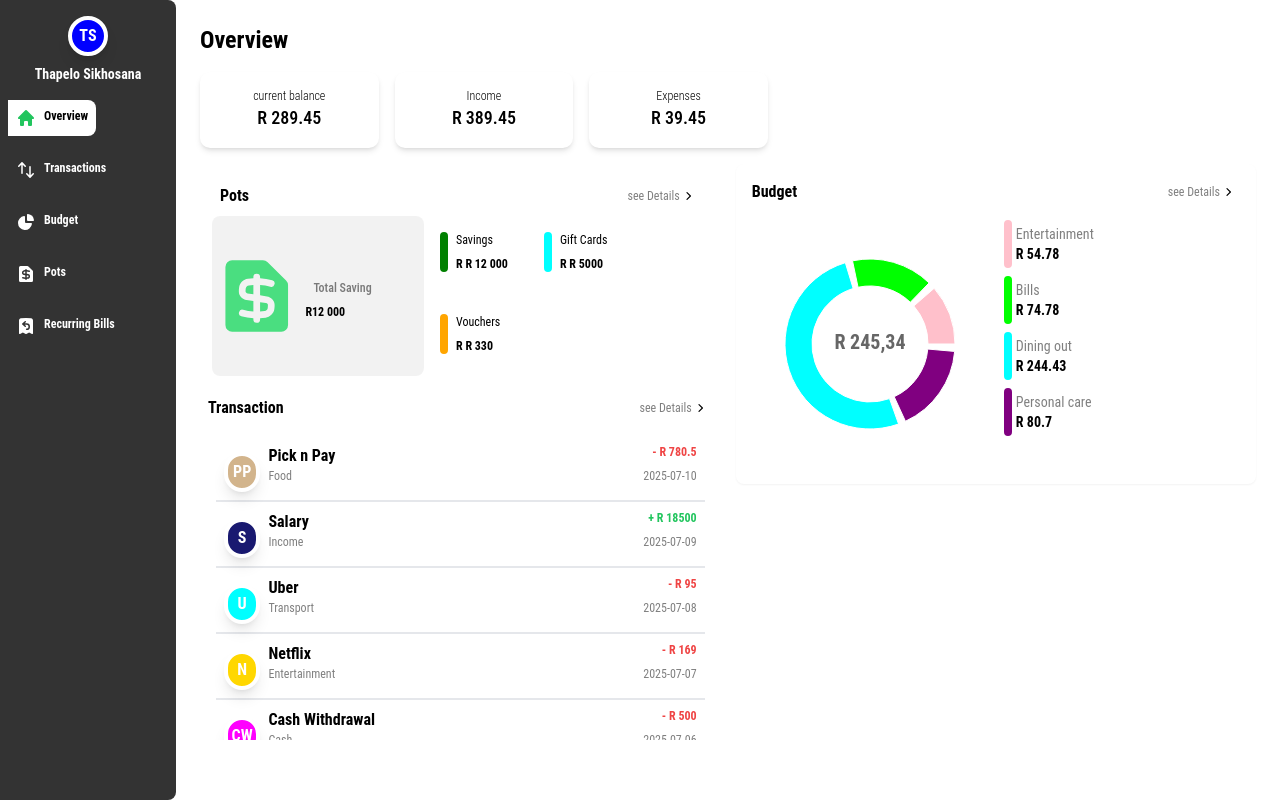
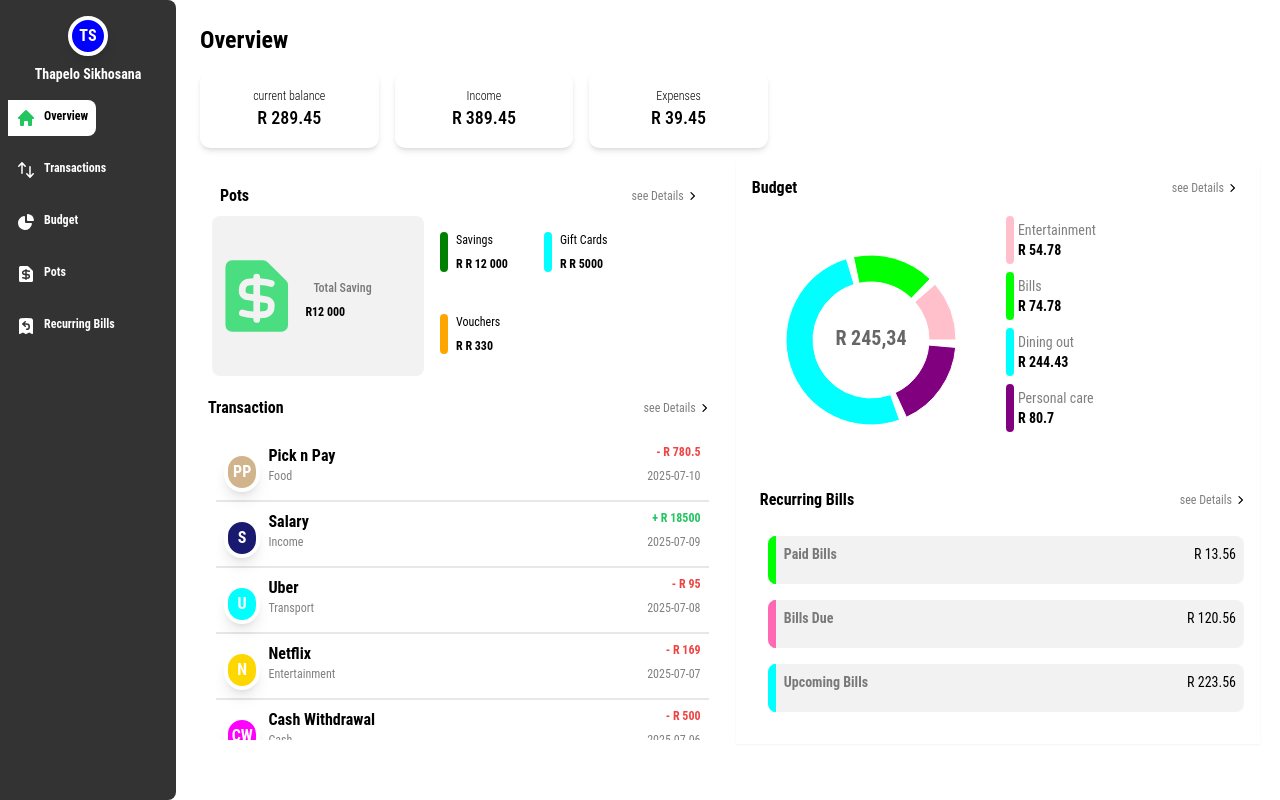
Before and after one commit to Thapelo12345/financial-tracker, a Next.js app: page / in a window 1280 px wide. Built offline with nearby package versions, Linux system fonts and the light colour scheme; a web font is replaced by a local one.

Commit message:
updated transacrion page

```diff
--- /dev/null
+++ b/app/components/overview/minBillCell.tsx
@@ -0,0 +1,22 @@
+"use client";
+
+type Props = {
+  title: string;
+  color: string;
+  amount: number;
+
+};
+export default function MiniBillsCell({ title, color, amount }: Props) {
+  return (
+    <div className="h-12 bg-black/5 flex flex-row rounded-lg p-0 m-2">
+
+      <div className=" border-4 h-full rounded-tl-lg rounded-bl-lg"
+      style={{ borderColor: color }}></div>
+
+      <div className=" w-full flex flex-row justify-between p-2">
+    <label className="text-sm font-semibold text-black/50">{title}</label>
+      <h4 className="text-sm font-san text-black">R {amount}</h4>
+      </div>
+    </div>
+  );
+}
--- a/app/components/overview/miniBills.tsx
+++ b/app/components/overview/miniBills.tsx
@@ -1,16 +1,29 @@
-"use client"
+"use client";
 
-import MiniHeader from "../ui/overviewUi/minHeader"
-import MiniDetailsBtn from "../ui/overviewUi/detailsBtn"
+import MiniHeader from "../ui/overviewUi/minHeader";
+import MiniDetailsBtn from "../ui/overviewUi/detailsBtn";
+import MiniBillsCell from "./minBillCell";
 
-export default function MiniBills(){
-    return(
-        <div className="w-full bg-white">
-            <div className="flex flex-row justify-between">
-                    <MiniHeader title={"Recurring Bills"} />
-                    <MiniDetailsBtn />
-                  </div>
+type Prop = {
+  animate: string;
+};
+export default function MiniBills({ animate }: Prop) {
+  return (
+    <div className={`w-full bg-white m-2 rounded-lg ${animate}`}>
+      <div className="flex flex-row justify-between">
+        <MiniHeader title={"Recurring Bills"} />
+        <MiniDetailsBtn />
+      </div>
 
-        </div>
-    )
+      <div className="flex flex-col w-full p-2">
+
+<MiniBillsCell title="Paid Bills" color="lime" amount={13.56}/>
+<MiniBillsCell title="Bills Due" color="hotpink" amount={120.56}/>
+<MiniBillsCell title="Upcoming Bills" color="cyan" amount={223.56}/>
+
+
+
+      </div>
+    </div>
+  );
 }
--- a/app/components/overview/miniBudget.tsx
+++ b/app/components/overview/miniBudget.tsx
@@ -9,7 +9,7 @@ type Prop = {
 
 export default function MiniBudget({ animate }: Prop) {
   return (
-    <div className={`w-full h-[85%] ${animate}`}>
+    <div className={`w-full h-[85%] bg-white rounded-lg ${animate}`}>
       <div className="flex flex-row justify-between">
         <MiniHeader title={"Budget"} />
         <MiniDetailsBtn />
--- a/app/components/overview/widgetContainer.tsx
+++ b/app/components/overview/widgetContainer.tsx
@@ -1,37 +1,43 @@
-"use client"
+"use client";
 
-import MiniPots from "./miniPots"
-import MiniTransaction from "./miniTransaction"
-import MiniBudget from "./miniBudget"
-import { useGSAP } from "@gsap/react"
-import gsap from "gsap"
+import MiniPots from "./miniPots";
+import MiniTransaction from "./miniTransaction";
+import MiniBudget from "./miniBudget";
+import MiniBills from "./miniBills";
+import { useGSAP } from "@gsap/react";
+import gsap from "gsap";
 
-export default function Widgets(){
-
+export default function Widgets() {
   const animateWidgets: string = "widget";
 
-    useGSAP(() =>{
-        gsap.fromTo(".widget", {
-            scale: 0.1
+  useGSAP(() => {
+    gsap.fromTo(
+      ".widget",
+      {
+        scale: 0.1,
+        opacity: 0.3,
       },
       {
         scale: 1,
+        opacity: 1,
         duration: 1,
         ease: "circ.inOut",
-            stagger: 0.3
-        })
-    })
+        stagger: 0.3,
+      }
+    );
+  });
 
-    return(
+  return (
     <div className="flex flex-col justify-evenly md:flex-row w-full">
       <div className="w-full md:w-1/2 h-90 md:h-10 m-2 mb-4">
-          <MiniPots animate={animateWidgets}/>
+        <MiniPots animate={animateWidgets} />
         <MiniTransaction animate={animateWidgets} />
       </div>
 
-        <div className="w-full md:w-1/2 h-[60%] m-2 bg-white rounded-lg p-2 shadow-sm overflow-y-auto">
-          <MiniBudget animate={animateWidgets}/>
+      <div className="flex flex-col w-full md:w-1/2 h-[60%] m-1 p-2 shadow-sm ">
+        <MiniBudget animate={animateWidgets} />
+        <MiniBills animate={animateWidgets} />
       </div>
     </div>
-    )
+  );
 }
--- a/app/components/transaction/transactionTable.tsx
+++ b/app/components/transaction/transactionTable.tsx
@@ -94,7 +94,7 @@ const transactions: {
 
 export default function TransactionTable() {
     return(
-        <div className="w-[99%] h-[87%] overflow-y-auto overflow-x-hidden p-0 md:p-2 pt-20">
+        <div className="w-[99%] h-[87%] overflow-y-auto overflow-x-hidden p-0 md:p-2 pt-32">
 
             <ul className='w-full h-full'>
 {
--- a/app/components/ui/potsCard.tsx
+++ b/app/components/ui/potsCard.tsx
@@ -1,9 +1,9 @@
-"use client"
+"use client";
 
-import { PencilIcon } from '@heroicons/react/20/solid';
-import { motion } from 'framer-motion'
-import { useGSAP } from '@gsap/react';
-import gsap from 'gsap';
+import { PencilIcon } from "@heroicons/react/20/solid";
+import { motion } from "framer-motion";
+import { useGSAP } from "@gsap/react";
+import gsap from "gsap";
 
 type Props = {
   title: string;
@@ -11,46 +11,45 @@ type Props = {
 };
 
 export default function PotsCard({ title, amount }: Props) {
-
-     useGSAP(() =>{
-      gsap.fromTo(".potsCard",{
-        scale: 0.4,
-        rotateY: 90,
+  useGSAP(() => {
+    gsap.fromTo(
+      ".potsCard",
+      {
+        scale: 0.1,
+        opacity: 0.2,
       },
       {
         scale: 1,
-        rotateY: 0,
+        opacity: 1,
         duration: 0.4,
         stagger: 0.4,
-      })
-    })
+      }
+    );
+  });
 
   return (
-
-    <motion.div className="potsCard flex flex-col item-center w-[30%] sm:w-40 h-[15%] bg-white m-2 p-2  rounded-md"
+    <motion.div
+      className="potsCard flex flex-col item-center w-[30%] sm:w-40 h-[15%] bg-white m-2 p-2  rounded-md"
       style={{
-      backgroundImage: 'linear-gradient(0deg, black, rgba(0, 0, 0, 0.2))'
+        backgroundImage: "linear-gradient(0deg, black, rgba(0, 0, 0, 0.2))",
       }}
-    whileHover ={{
-      boxShadow: '1px 3px 30px blue',
-      border: '1px solid cyan',
-      backgroundImage: 'linear-gradient(0deg, blue, cyan)',
-      scale: 1.05
+      whileHover={{
+        boxShadow: "1px 3px 30px blue",
+        border: "1px solid cyan",
+        backgroundImage: "linear-gradient(0deg, blue, cyan)",
+        scale: 1.05,
       }}
-
       transition={{
-    type: 'spring',
+        type: "spring",
         stiffness: 300,
         damping: 10,
         bounce: 0.5,
-    duration: 1.5
+        duration: 1.5,
       }}
     >
       <label className="text-center text-white font-bold"> {title} </label>
 
-      <data className='text-white font-bold'>R {amount}</data>
-
-
+      <data className="text-white font-bold">R {amount}</data>
     </motion.div>
   );
 }
--- a/app/pages/transactions/page.tsx
+++ b/app/pages/transactions/page.tsx
@@ -1,5 +1,6 @@
 import PageHeader from '../../components/ui/pageHeader';
 import TransactionTable from '@/app/components/transaction/transactionTable';
+import BalanceContainer from '@/app/components/balanceContainer';
 
 export default function Transactions() {
   return (
@@ -7,6 +8,10 @@ export default function Transactions() {
      style={{ backgroundColor: 'whitesmoke' }}
      >
       <PageHeader title="Transactions" />
+      <div className='flex flex-row w-full'>
+        <BalanceContainer title='Total Income' amount={389.45} />
+        <BalanceContainer title='Tota Expense' amount={39.45} />
+      </div>
 
     <TransactionTable />
 
```
Also changed, not shown: app/pages/pots/page.tsx (+14 -14 lines). Lines whose indentation alone changed are shown as unchanged.
